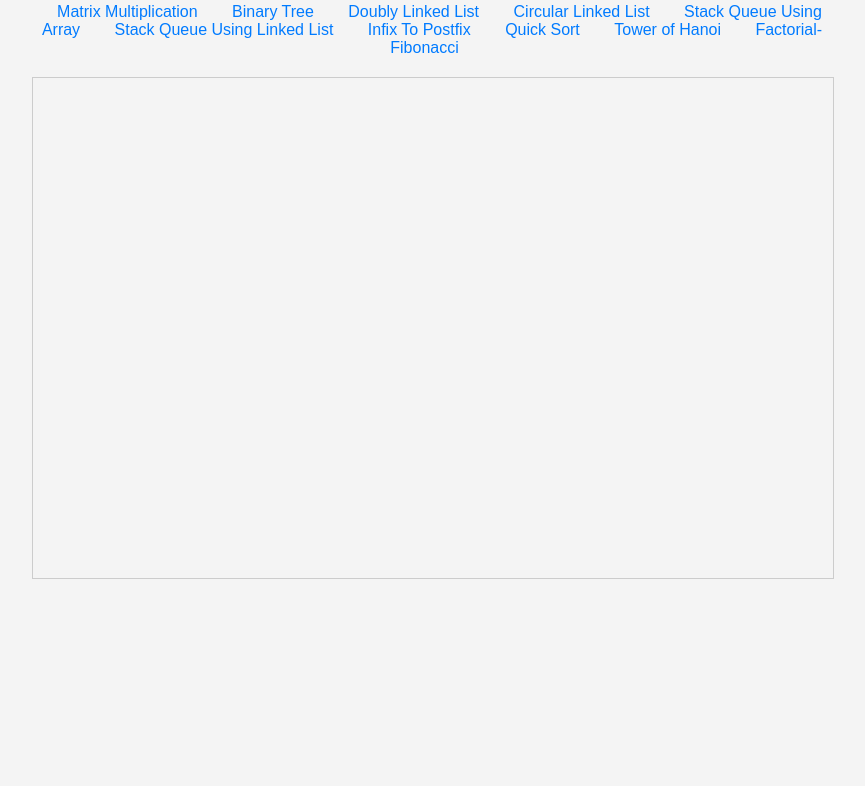
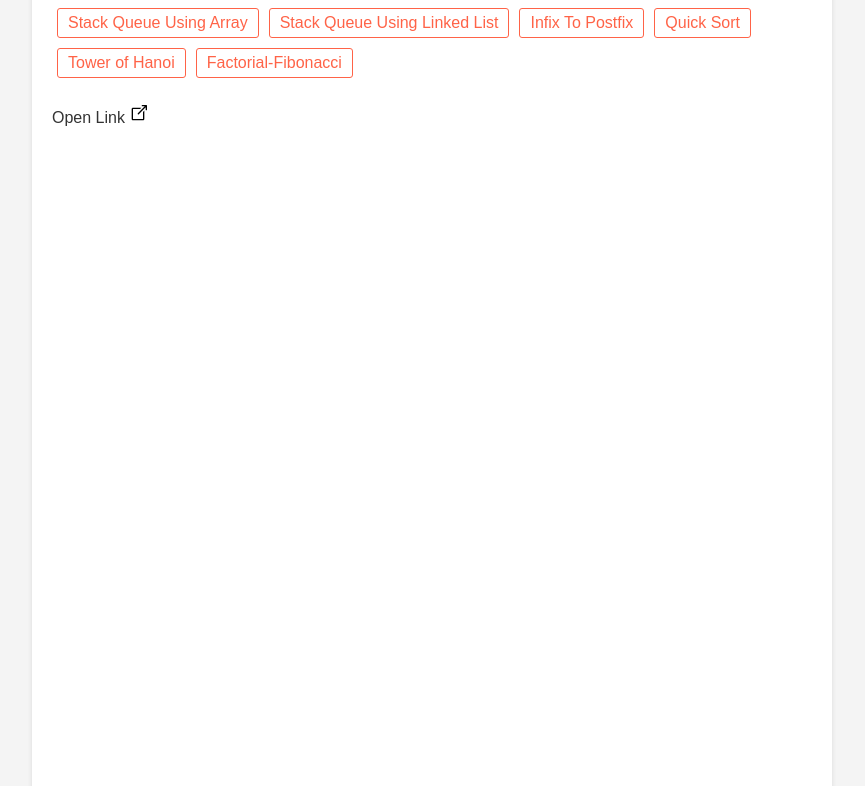
Before and after one commit to mushfiqbh/framer, a plain HTML site: page index.html in a window 1280 px wide. Shown: the part 97-883 px from the top of the page, without its empty margins (208-1073 px from the left). Before the commit the page ends 800 px from the top, so only its background shows below. Drawn offline with Linux system fonts and the light colour scheme.

Commit message:
Update 1.1

```diff
--- a/index.html
+++ b/index.html
@@ -1,33 +1,81 @@
 <!DOCTYPE html>
 <html lang="en">
-<head>
-    <meta charset="UTF-8">
-    <meta name="viewport" content="width=device-width, initial-scale=1.0">
-    <title>Single Page Website with Iframe</title>
-    <link rel="stylesheet" href="styles.css">
-</head>
-<body>
+  <head>
+    <meta charset="UTF-8" />
+    <meta name="viewport" content="width=device-width, initial-scale=1.0" />
+    <title>DS Codes in iFrame</title>
+    <link rel="stylesheet" href="styles.css" />
+  </head>
+  <body>
     <div class="container">
-        <h1>Welcome to My Website</h1>
+      <div class="navbar">
+        <h1 onclick="topFunction()">Data Structure Codes</h1>
         <nav>
-            <ul>
-                <li><a href="#" data-url="https://codefile.io/f/vTsuiMt5x5">Matrix Multiplication</a></li>
-                <li><a href="#" data-url="https://codefile.io/f/40j1lJ4EPo">Binary Tree</a></li>
-                <li><a href="#" data-url="https://codefile.io/f/cAEcdXGYhi">Doubly Linked List</a></li>
-                <li><a href="#" data-url="https://codefile.io/f/1G02WU0bV6">Circular Linked List</a></li>
-                <li><a href="#" data-url="https://codefile.io/f/UZSKoAhUeA">Stack Queue Using Array</a></li>
-                <li><a href="#" data-url="https://codefile.io/f/GLJC2Maveq">Stack Queue Using Linked List</a></li>
-                <li><a href="#" data-url="https://codefile.io/f/5JlaWdCrt1">Infix To Postfix</a></li>
-                <li><a href="#" data-url="https://codefile.io/f/fMcX0yHY6f">Quick Sort</a></li>
-                <li><a href="#" data-url="https://codefile.io/f/JsejtHTqHn">Tower of Hanoi</a></li>
-                <li><a href="#" data-url="https://codefile.io/f/dEXvpCqzbq">Factorial-Fibonacci</a></li>
-
-            </ul>
+          <a href="#" data-url="https://codefile.io/f/vTsuiMt5x5"
+            >Matrix Multiplication</a
+          >
+          <a href="#" data-url="https://codefile.io/f/40j1lJ4EPo"
+            >Binary Tree</a
+          >
+          <a href="#" data-url="https://codefile.io/f/cAEcdXGYhi"
+            >Doubly Linked List</a
+          >
+          <a href="#" data-url="https://codefile.io/f/1G02WU0bV6"
+            >Circular Linked List</a
+          >
+          <a href="#" data-url="https://codefile.io/f/UZSKoAhUeA"
+            >Stack Queue Using Array</a
+          >
+          <a href="#" data-url="https://codefile.io/f/GLJC2Maveq"
+            >Stack Queue Using Linked List</a
+          >
+          <a href="#" data-url="https://codefile.io/f/5JlaWdCrt1"
+            >Infix To Postfix</a
+          >
+          <a href="#" data-url="https://codefile.io/f/fMcX0yHY6f">Quick Sort</a>
+          <a href="#" data-url="https://codefile.io/f/JsejtHTqHn"
+            >Tower of Hanoi</a
+          >
+          <a href="#" data-url="https://codefile.io/f/dEXvpCqzbq"
+            >Factorial-Fibonacci</a
+          >
         </nav>
-        <div class="iframe-container">
-            <iframe id="contentFrame" src="" frameborder="0" allowfullscreen></iframe>
+        <div class="button_container">
+          <a href="#" id="redirect" target="_blank"
+            >Open Link
+            <svg
+              xmlns="http://www.w3.org/2000/svg"
+              x="0px"
+              y="0px"
+              width="20"
+              height="20"
+              viewBox="0 0 30 30"
+            >
+              <path
+                d="M 25.980469 2.9902344 A 1.0001 1.0001 0 0 0 25.869141 3 L 20 3 A 1.0001 1.0001 0 1 0 20 5 L 23.585938 5 L 13.292969 15.292969 A 1.0001 1.0001 0 1 0 14.707031 16.707031 L 25 6.4140625 L 25 10 A 1.0001 1.0001 0 1 0 27 10 L 27 4.1269531 A 1.0001 1.0001 0 0 0 25.980469 2.9902344 z M 6 7 C 4.9069372 7 4 7.9069372 4 9 L 4 24 C 4 25.093063 4.9069372 26 6 26 L 21 26 C 22.093063 26 23 25.093063 23 24 L 23 14 L 23 11.421875 L 21 13.421875 L 21 16 L 21 24 L 6 24 L 6 9 L 14 9 L 16 9 L 16.578125 9 L 18.578125 7 L 16 7 L 14 7 L 6 7 z"
+              ></path>
+            </svg>
+          </a>
         </div>
+      </div>
+      <button onclick="topFunction()" id="myBtn" title="Go to top">
+        <img
+          width="50"
+          height="50"
+          src="https://img.icons8.com/ios-filled/50/circled-up-2.png"
+          alt="circled-up-2"
+        />
+      </button>
+      <div class="iframe-container">
+        <iframe
+          id="contentFrame"
+          src=""
+          frameborder="0"
+          allowfullscreen
+        ></iframe>
+      </div>
+      <p class="footer"><br/><br/>&copy; <script>document.write(new Date().getFullYear());</script> Developed by Mushfiq R.</p>
     </div>
     <script src="script.js"></script>
-</body>
+  </body>
 </html>
--- a/script.js
+++ b/script.js
@@ -1,12 +1,36 @@
-document.addEventListener('DOMContentLoaded', function() {
-    const links = document.querySelectorAll('nav ul li a');
-    const iframe = document.getElementById('contentFrame');
+document.addEventListener("DOMContentLoaded", function () {
+  const links = document.querySelectorAll("nav a");
+  const redirectLink = document.getElementById("redirect");
+  const iframe = document.getElementById("contentFrame");
 
-    links.forEach(link => {
-        link.addEventListener('click', function(event) {
-            event.preventDefault(); // Prevent the default anchor click behavior
-            const url = this.getAttribute('data-url');
-            iframe.src = url; // Set the iframe source to the clicked link's URL
-        });
+  links.forEach((link) => {
+    link.addEventListener("click", function (event) {
+      event.preventDefault(); // Prevent the default anchor click behavior
+      const url = this.getAttribute("data-url");
+      redirectLink.setAttribute("href", url);
+      links.forEach((link) => {
+        link.classList.remove("active");
+      });
+      link.setAttribute("class", "active");
+      iframe.src = url; // Set the iframe source to the clicked link's URL
     });
+  });
 });
+
+window.onscroll = function () {
+  scrollFunction();
+};
+
+function scrollFunction() {
+  if (document.body.scrollTop > 20 || document.documentElement.scrollTop > 20) {
+    document.getElementById("myBtn").style.display = "block";
+  } else {
+    document.getElementById("myBtn").style.display = "none";
+  }
+}
+
+// When the user clicks on the button, scroll to the top of the document
+function topFunction() {
+  document.body.scrollTop = 0; // For Safari
+  document.documentElement.scrollTop = 0; // For Chrome, Firefox, IE and Opera
+}
--- a/styles.css
+++ b/styles.css
@@ -1,38 +1,75 @@
+* {
+  margin: 0;
+  padding: 0;
+  box-sizing: border-box;
+}
+
 body {
   font-family: Arial, sans-serif;
-    margin: 0;
-    padding: 0;
   background-color: #f4f4f4;
 }
 
 .container {
   max-width: 800px;
   margin: 0 auto;
+  background-color: #fff; /* Light background for the container */
+  border-radius: 5px; /* Rounded corners */
+  box-shadow: 0 2px 5px rgba(0, 0, 0, 0.1); /* Subtle shadow for depth */
+}
+
+.navbar {
   padding: 20px;
-    text-align: center;
 }
 
 h1 {
-    color: #333;
+  position: fixed;
+  color: tomato;
+  text-align: center;
+  font-size: 2em; /* Increase heading size */
+  margin-bottom: 10px; /* Add some space below the heading */
 }
 
-nav ul {
+nav {
+    margin-top: 40px;
+  text-align: center;
   list-style-type: none;
-    padding: 0;
+  display: flex;
+  flex-wrap: wrap;
 }
 
-nav ul li {
-    display: inline;
-    margin: 0 15px;
+nav a {
+  color: tomato;
+  border: 1px solid tomato;
+  display: inline-block;
+  padding: 10px;
+  margin: 5px;
+  text-decoration: none;
+  padding: 5px 10px; /* Add some padding for better click target */
+  border-radius: 3px; /* Rounded corners for menu items */
+  transition: background-color 0.2s ease; /* Smooth background color transition on hover */
 }
 
-nav ul li a {
-    text-decoration: none;
-    color: #007BFF;
+.button_container {
+  display: flex;
+  justify-content: flex-start;
+  align-items: center;
+  margin-top: 20px;
 }
 
-nav ul li a:hover {
-    text-decoration: underline;
+#redirect {
+  text-decoration: none;
+  color: #333;
+  text-align: right;
+}
+
+nav a.active {
+  background-color: tomato;
+  color: #fff;
+}
+
+nav a:hover {
+  background-color: tomato;
+  color: #fff;
 }
 
 .iframe-container {
@@ -41,6 +78,25 @@ nav ul li a:hover {
 
 iframe {
   width: 100%;
-    height: 500px;
-    border: 1px solid #ccc;
+  height: 1000px;
 }
+
+#myBtn {
+  display: none; /* Hidden by default */
+  position: fixed; /* Fixed/sticky position */
+  bottom: 100px; /* Position the button at the bottom of the page */
+  right: 30px; /* Position the button 30px from the right */
+  z-index: 99; /* Make sure it's on top */
+  border: none;
+  outline: none;
+  background: transparent;
+  cursor: pointer;
+}
+
+.footer {
+  height: 100px;
+  text-align: center;
+  padding: 3px;
+  background-color: #000;
+  color: white;
+}
```
Lines whose indentation alone changed are shown as unchanged.
